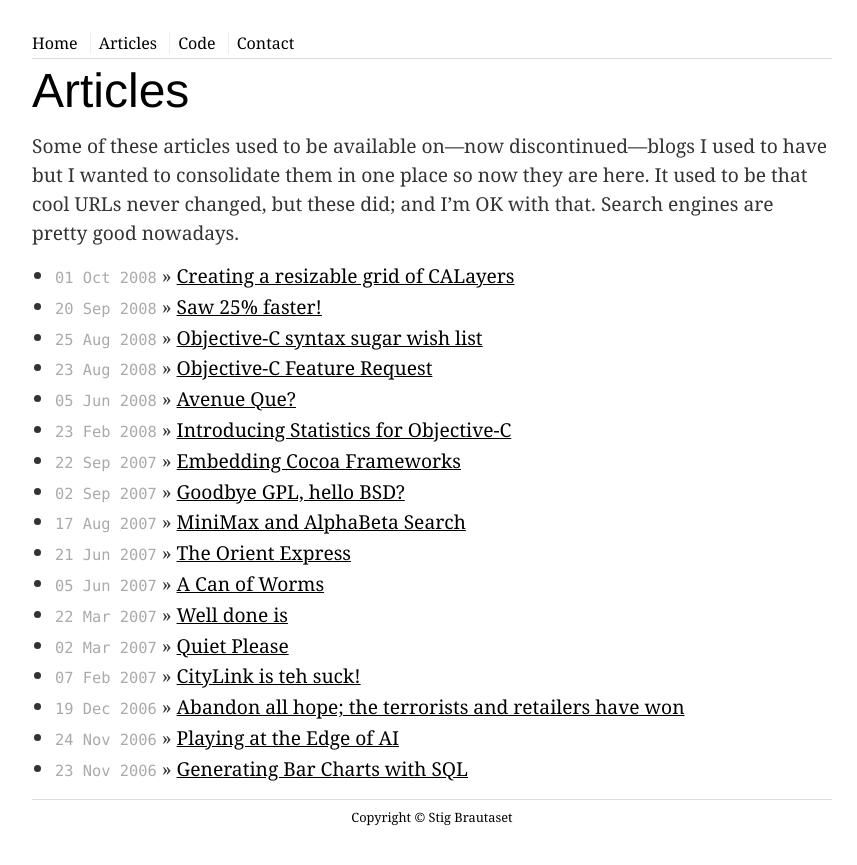
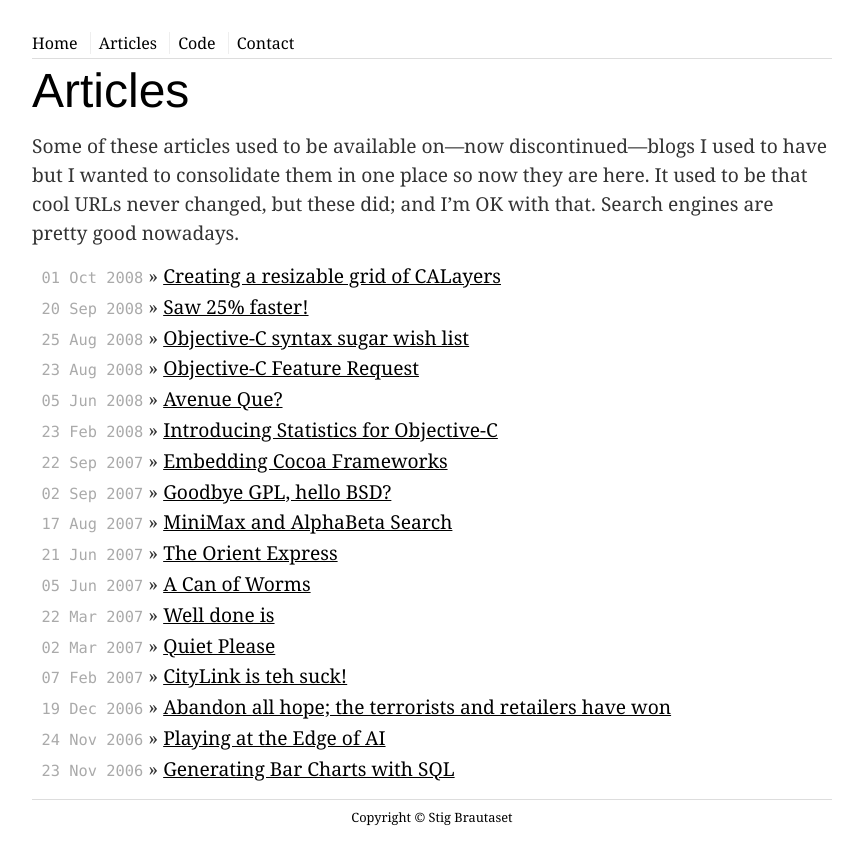
Before and after one commit to stig/www.brautaset.org, a Jekyll site: the page built from articles.md, in a window 1280 px wide. Shown: the top 865 px of the page, without its empty margins (208-1065 px from the left). Built offline with Jekyll 4.4.1, drawn with Linux system fonts in a browser that asks for light colours.

Commit message:
improve styling of article list somewhat

```diff
--- a/css/default.css
+++ b/css/default.css
@@ -100,10 +100,13 @@ article {
     float: left;
     clear: right;
     margin-right: 0.5em; }
-  article ul.posts span {
-    color: #aaaaaa;
-    font-family: Menlo, Monaco, Courier, monospace;
-    font-size: 80%; }
+  article ul.posts {
+    list-style: none;
+    margin: 0.5em; }
+    article ul.posts span {
+      color: #aaaaaa;
+      font-family: Menlo, Monaco, Courier, monospace;
+      font-size: 80%; }
 
 footer {
   border-top: #dddddd solid 1px;
```
Also changed, not shown: css/default.scss (+9 -5 lines).
